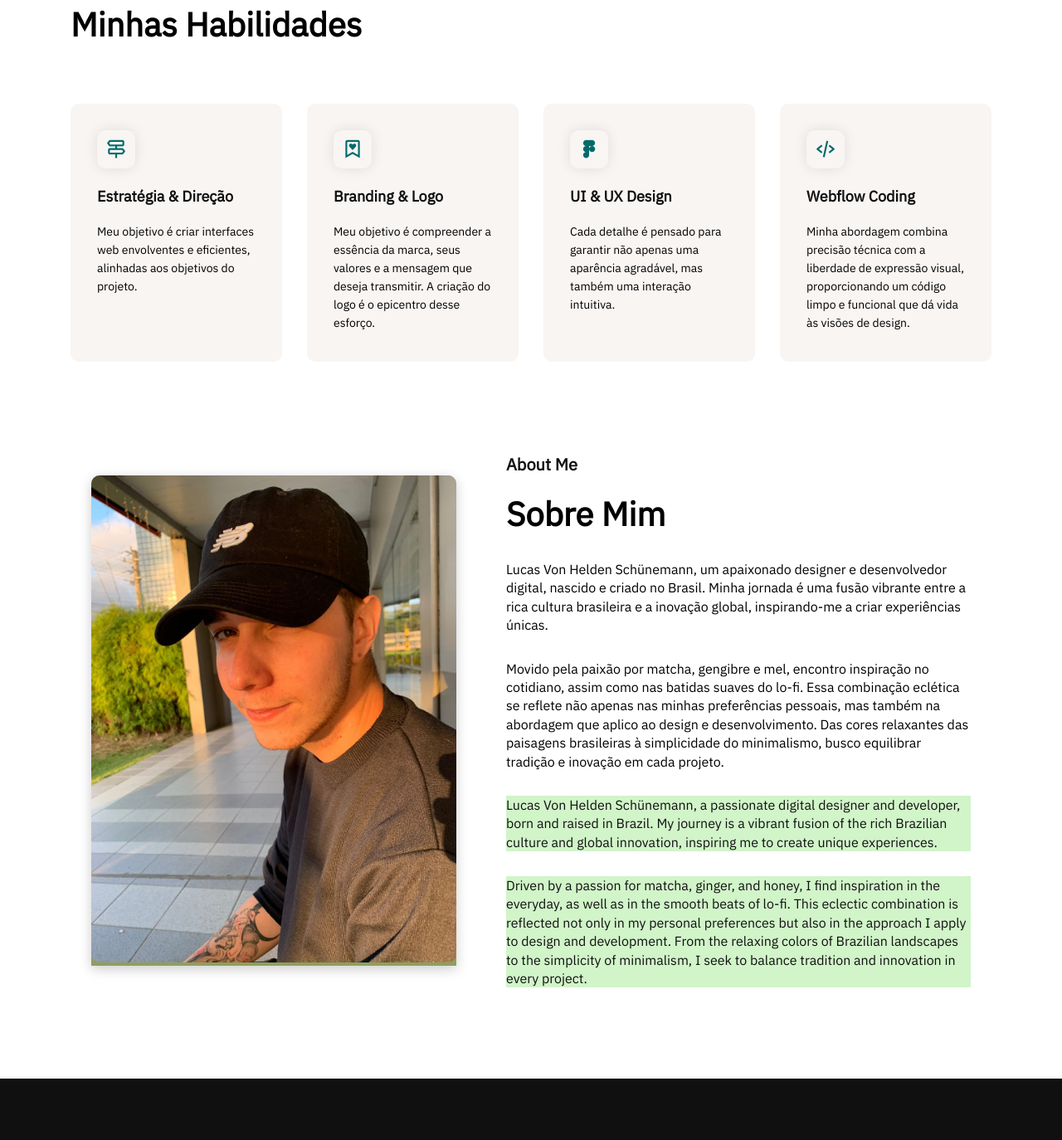
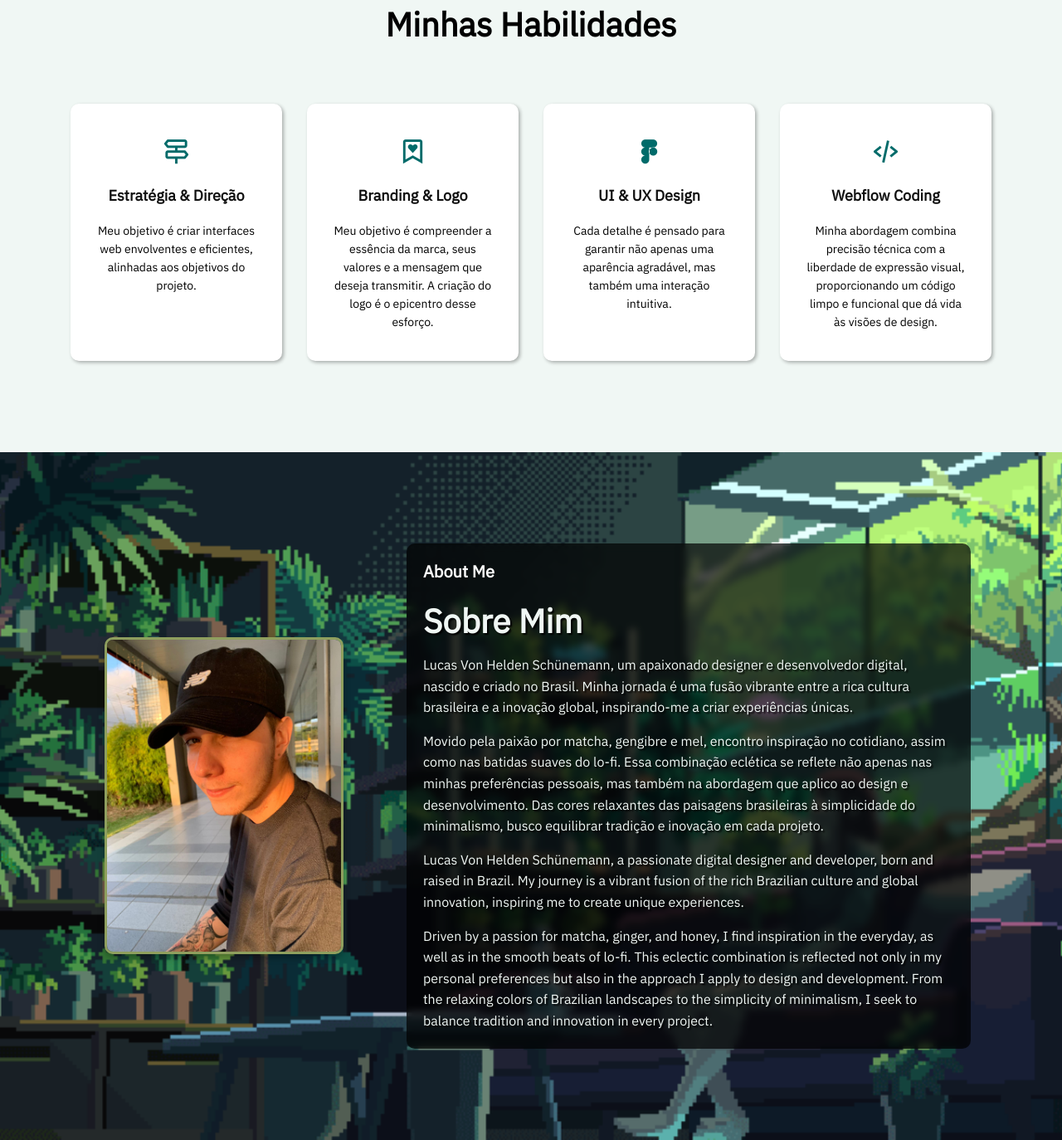
Before and after one commit to lucasschunemann/porfolio, a plain HTML site: page index.html in a window 1280 px wide. Shown: the part 1078-2452 px from the top of the page at 83% size. Drawn offline with nearby package versions, Linux system fonts and the light colour scheme.

Commit message:
Finalizações-Ihaaa

```diff
--- a/index.html
+++ b/index.html
@@ -7,6 +7,8 @@
     <link href='https://unpkg.com/boxicons@2.1.4/css/boxicons.min.css' rel='stylesheet'>
     <link rel="stylesheet" href="style.css">
     <link rel="shortcut icon" type="image/png" href="assets/Design sem nome (2).png">
+    <link rel="stylesheet" href="https://cdnjs.cloudflare.com/ajax/libs/font-awesome/5.15.1/css/all.min.css">
+
     <title>Personal Portfolio | VonDEV</title>
 </head>
 
@@ -37,6 +39,9 @@
             <h5>Olá 👋, me chamo Lucas.</h5>
             <h3>Desenvolvedor <span>Front-End</span> e Web Designer.</h3>
             <p>
+                Nascido e criado no Brasil, eu trago uma perspectiva cultural única para o campo do design e desenvolvimento.
+            </p>
+            <p class="langen">
                 Born and raised in Brazil, I bring a unique cultural perspective to the realm of design and development.
             </p>
             <a href="https://api.whatsapp.com/send?phone=5547992396261&text=Olá,%20estou%20interessado%20em%20seus%20serviços" target="_blank">
--- a/style.css
+++ b/style.css
@@ -1,4 +1,5 @@
 @import url('https://fonts.googleapis.com/css2?family=IBM+Plex+Sans&display=swap');
+@import url('https://fonts.googleapis.com/css2?family=Press+Start+2P&display=swap');
 
 
 html{
@@ -171,6 +172,7 @@ nav button#menuButton{
     line-height: 1.5;
 }
 
+
 .main .left button{
     margin-top: 40px;
     color: #101010;
@@ -205,8 +207,16 @@ nav button#menuButton{
 }
 
 .skills{
-    padding: 110px 85px 0;
+    padding: 110px 85px 110px;
+    display: flex;
+    flex-direction: column;
+    align-items: center;
+    position: relative;
+    z-index: 1;
+    background-color: #f0f7f4;
 }
+
+
 
 .skills h3,
 .about .right h3,
@@ -223,34 +233,31 @@ nav button#menuButton{
 }
 
 .skills .skill-items .item{
-    background-color: #F8F5F3;
+    background-color: #fff;
     width: 25%;
     border-radius: 10px;
     padding: 32px;
     border-bottom: 4px solid transparent;
     cursor: pointer;
+    text-align: center;
     transition: all 0.3s ease;
+    box-shadow: 2px 2px 4px rgba(0, 0, 0, 0.3);
 }
 
 .skills .skill-items .item:hover {
     border-color: #8f9f5e;
+    transform: scale(1.05);
     box-shadow: 0px 4px 15px rgba(0, 0, 0, 0.3);
 }
 
 .skills .skill-items .item .icon{
-    display: flex;
-    align-items: center;
-    justify-content: center;
-    background-color: #F8F5F3;
-    width: 46px;
-    height: 46px;
-    border-radius: 10px;
-    margin-bottom: 22px;
-    box-shadow: 0 0 16px rgba(0, 0, 0, 0.1);
+    font-size: 40px;
+    color: #8f9f5e;
+    margin-bottom: 15px;
 }
 
 .skills .skill-items .item .icon i{
-    font-size: 26px;
+    font-size: 35px;
     color: #006b6a;
 }
 
@@ -271,38 +278,59 @@ nav button#menuButton{
     color: #000000;
 }
 
-.about{
+.about {
     padding: 110px;
     display: flex;
     align-items: center;
+    position: relative; /* Para posicionar elementos absolutamente dentro */
     gap: 60px;
+    background: url(/assets/background2.gif) no-repeat center center;
+    background-size: cover;
+    background-attachment: fixed;
 }
 
-.abtme p{
-    background-color: #D1F4C9;
-    color: #101010;
+.about i {
+    font-size: 20px; /* Ajuste o tamanho */
+    margin-right: 5px;
+    color: #8f9f5e; /* Escolha a cor */
 }
 
 .about h5{
-    color: #101010;
+    color: #ffffff;
 }
 
-.about .left{
-    background-color: #8f9f5e;
-    border-radius: 10px 10px 0 0;
-    box-shadow: 0px 4px 15px rgba(0, 0, 0, 0.2);
+.about .left {
+    flex: 1;
+    display: flex;
+    justify-content: center;
 }
 
-.about .left img{
-    width: 440px;
-    height: auto;
+.about .left img {
+    max-width: 90%;
     border-radius: 10px;
+    box-shadow: 0 4px 8px rgba(0, 0, 0, 0.3);
+    z-index: 1;
+    transition: transform 0.3s ease, box-shadow 0.3s ease;
+    border: 3px solid #8f9f5e; /* Moldura pixelizada */
 }
 
-.about .right p{
-    font-size: 16px;
-    margin-top: 30px;
-    line-height: 1.4;
+.about .right {
+    flex: 2;
+    padding: 20px;
+    background: rgba(0, 0, 0, 0.7); /* Fundo semi-transparente para o texto */
+    backdrop-filter: blur(5px); /* Efeito de desfoque no fundo */
+    border-radius: 10px;
+    z-index: 2; /* Garante que o texto esteja acima da imagem */
+}
+
+.about .right h3, .about .right p {
+    color: #f0f7f4; /* Cor clara para o texto */
+    text-shadow: 2px 2px 2px #000; /* Sombra de texto para legibilidade */
+}
+
+.about .right p {
+    margin-top: 15px;
+    line-height: 1.6;
 }
 
 .portfolio{
```
Also changed, not shown: assets/background.gif (added), assets/background2.gif (added), assets/ricardonardi.png (deleted), assets/teste3.jfif (deleted), assets/we working.png (deleted), script.js (line endings or trailing spaces).
